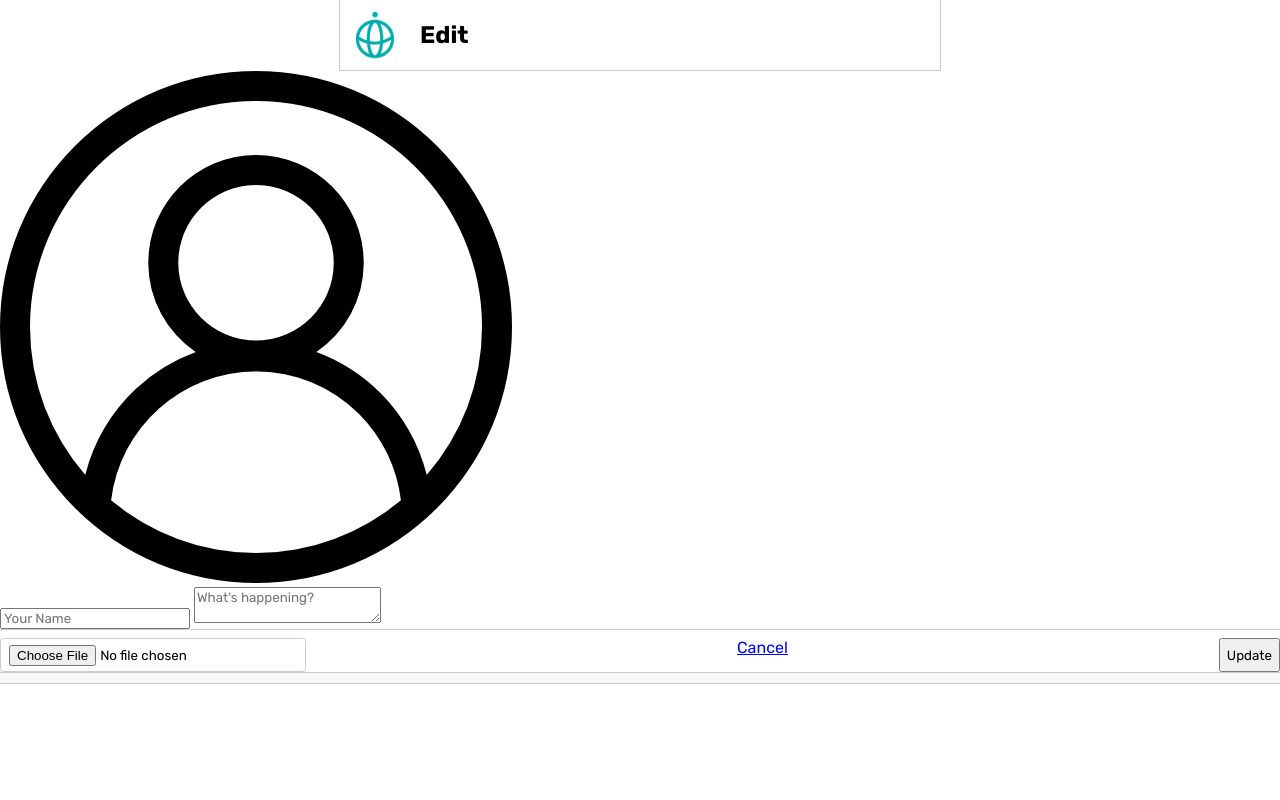
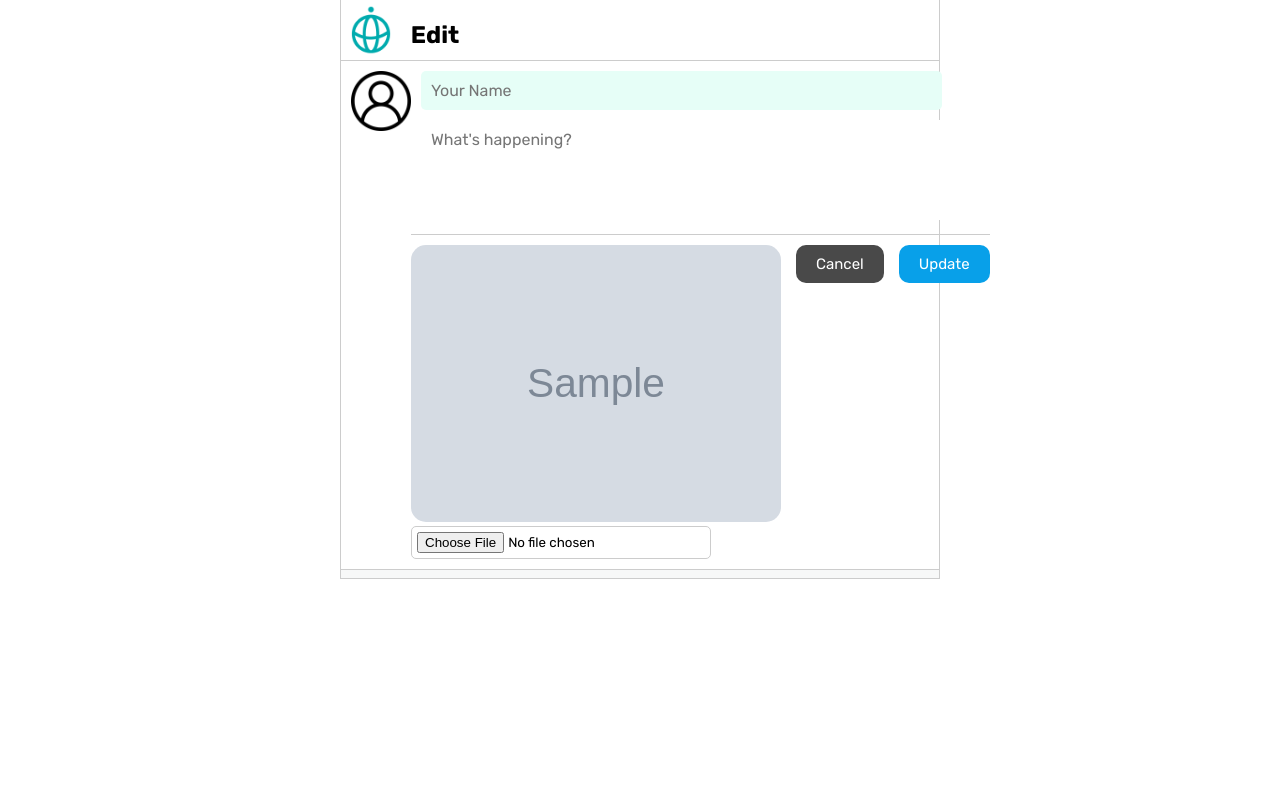
Before and after one commit to meira-cummings/Twitter_Clone, a Django app: template templates/edit.html in a window 1280 px wide. Run offline with Django 3.2, Linux system fonts and the light colour scheme; the template is opened without the code that fills it: most values are stand-ins (such as "Sample title", 1, 10 or a date in 2020); grey boxes marked "Sample" are stand-in pictures.

Commit message:
Added edit page and modified some files

```diff
--- /dev/null
+++ b/static/css/edit.css
@@ -0,0 +1,116 @@
+/* HEADER */
+
+* {
+    margin: 0;
+    box-sizing: border-box;
+    font-family: 'Rubik', sans-serif;
+}
+
+.edit_content {
+    display: flex;
+    max-width: 600px;
+    margin: 0 auto;
+    border-left: 1px solid #ccc;
+    border-right: 1px solid #ccc;
+    text-align: end;
+}
+
+.edit_logo{
+    width: 10%;
+    padding: 5px;
+}
+
+h1 {
+    align-self: center;
+    margin-top: 10px;
+    margin-left: 10px;
+}
+
+/* BODY */
+
+.edit_icon {
+    max-width: 60px;
+    max-height: 60px;
+    margin-left: 10px;
+}
+
+.edit_form{
+    display: flex;
+    max-width: 600px;
+    margin: 0 auto;
+    border-top: 1px solid #ccc;
+    border-right: 1px solid #ccc;
+    border-left: 1px solid #ccc;
+    padding-top: 10px;
+}
+
+.edit_name {
+    width: 90%;
+    margin-bottom: 10px;
+    margin-left: 10px;
+    padding: 10px;
+    border: 0px;
+    background-color: #E6FeF7;
+    border-radius: 5px;
+    font-size: 16px;
+    outline: none;
+}
+
+.edit_textarea{
+    width: 90%;
+    height: 100px;
+    padding: 10px;
+    margin-bottom: 10px;
+    margin-left: 10px;
+    border-style: none;
+    font-size: 16px;
+    outline: none;
+    resize: none;
+}
+
+.bottom_edit {
+    display: inline-flex;
+    gap: 15px;
+    border-top: 1px solid #ccc;
+    padding-top: 10px;
+    padding-bottom: 10px;
+}
+
+.load_pic {
+    border: 1px solid #ccc;
+    border-radius: 5px;
+    padding: 5px;
+}
+
+.cancel {
+    border: 0;
+    padding: 10px 20px;
+    background-color: rgb(73, 73, 73);
+    border-radius: 10px;
+    color: white;
+    font-size: 15px;
+}
+
+.update {
+    border: 0;
+    padding: 10px 20px;
+    background: #08A0E9;
+    color: white;
+    border-radius: 10px;
+    font-size: 15px;
+}
+
+.edit_ditch {
+    margin: 0 auto;
+    max-width: 600px;
+    height: 10px;
+    border-top: 1px solid #ccc;
+    background-color: rgb(247, 248, 248);
+    border-bottom: 1px solid #ccc;
+    border-right: 1px solid #ccc;
+    border-left: 1px solid #ccc;
+}
+
+@media screen and (max-width: 600px) {
+
+}
--- a/static/css/style.css
+++ b/static/css/style.css
@@ -3,11 +3,12 @@ Common
 *********************/
 * {
     margin: 0;
+    box-sizing: border-box;
     font-family: 'Rubik', sans-serif;
 }
 
 html, body {
-    height: 100%;
+    height: auto;
 }
 
 .main {
@@ -80,10 +80,8 @@ Post
 }
 
 .bottom-area {
-    display: flex;
-    flex-wrap: wrap;
-    justify-content: space-between;
-    border-top: 1px solid #ccc;
+    display: inline-flex;
+    gap: 93px;
     padding-top: 8px;
 }
 
@@ -91,6 +89,7 @@ Post
     border-radius: 0.2rem;
     border: 1px solid #ccc;
     padding: 0.35rem 0.5rem;
+    margin-left: 25px;
 }
 
 #tweet {
--- a/templates/base.html
+++ b/templates/base.html
@@ -10,6 +10,7 @@
     <link href="https://fonts.googleapis.com/css2?family=Rubik:wght@400;700&display=swap" rel="stylesheet">
     {% load static %}
     <link href="{% static 'css/style.css' %}" rel="stylesheet" />
+    <link href="{% static 'css/edit.css' %}" rel="stylesheet" />
     <link rel="icon" href="/static/img/techis-logo.png" />
 </head>
 <body>
--- a/templates/edit.html
+++ b/templates/edit.html
@@ -1,44 +1,37 @@
-{% extends "base.html" %} {% block content %} {% load static %}
+{% extends "base.html" %} {%block content %} {% load static %} {% load cloudinary %}
 
-<section class="main">
-    <div class="main-header">
-        <img src="/static/img/techis-logo.png" class="logo" />
-        <h1>Edit</h1>
-    </div>
+<section class="edit_content">
+    <img src="/static/img/techis-logo.png" class="edit_logo">
+    <h1>Edit</h1>
 </section>
-<section class="home">
-    <div class="container">
-        <div class="tweet-post">
-            <div class="my-icon">
-                <img src="/static/img/user.png" />
+
+<section class="edit_body">
+    <section class="edit_form">
+        <img src="/static/img/user.png" class="edit_icon" />
+        <form action="" method="POST" enctype="multipart/form-data">
+        {% csrf_token %}
+        <div><input type="text" name="name" placeholder="Your Name" class="edit_name" required /></div>
+        <div><textarea name="body" placeholder="What's happening?" class="edit_textarea" required></textarea></div>
+
+        <!--cancel and update-->
+        <div class="bottom_edit">
+            <div class="edit_pic">
+                <img src="{{ post.image.url }}" style="max-width: 370px; max-height: 370px; border-radius: 15px;">
+                <input type="file" name="image" class="load_pic">
             </div>
-            <div class="input-area">
-                <form action="/" method="POST">
-                    {% csrf_token %}
-                    <input type="text" name="name" placeholder="Your Name" class="input" required />
-                    <textarea name="body" placeholder="What's happening?" required></textarea>
-                    <div class="bottom-area">
-                        <div class="mb-0">
-                            <input class="form-control form-control-sm" name="image" type="file">
-                        </div>
-                        <a href="/" class="btn btn-gray">Cancel</a>
-                        <button class="btn" type="submit">Update</button>
-                    </div>
-                </form>
-            </div>
+            <div><button class="cancel" type="submit">Cancel</button></div>
+            <div><button type="submit" class="update" value="Update">Update</button></div>
         </div>
-        <div class="ditch"></div>
-    </div>
+        </form>
+    </section>
+    <div class="edit_ditch"></div>
 </section>
-<!-- Bootstrap JS -->
-<script></script>
-<!-- Popover JS -->
-<script></script>
-<script></script>
-<!-- Like JS -->
-<input type="hidden" name="" value="">
-<script>
 
-</script>
-<script src="/static/js/"
+<section>
+    <script src="https://code.jquery.com/jquery-3.6.0.js" integrity="sha256-H+K7U5CnXl1h5ywQfKtSj8PCmoN9aaq30gDh27Xc0jk=" crossorigin="anonymous"></script>
+    <script src="{% static 'js/posts.js' %}"></script>
+</section>
+
+
+
 {% endblock %}
```
Also changed, not shown: other parts of static/css/style.css (+25 -48 lines), posts/views.py (+13 -1 lines), templates/posts.html (+28 -23 lines), db.sqlite3, static/img/liked_heart.png (renamed from static/img/liked heart.png).
